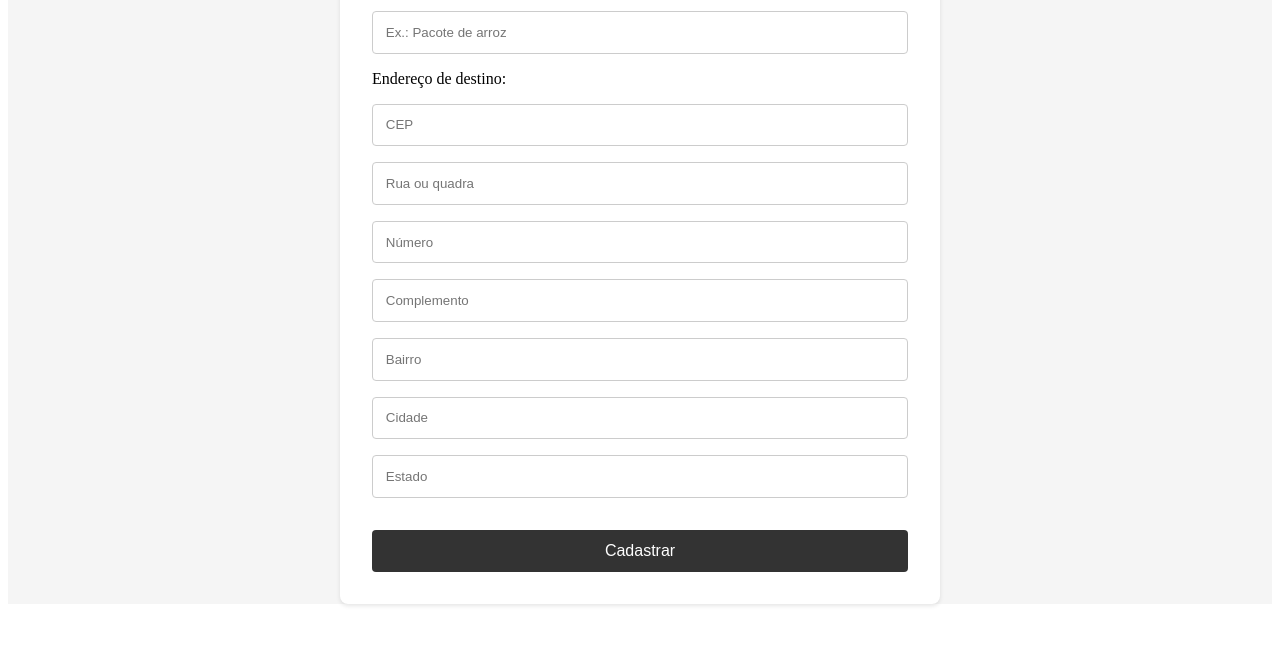
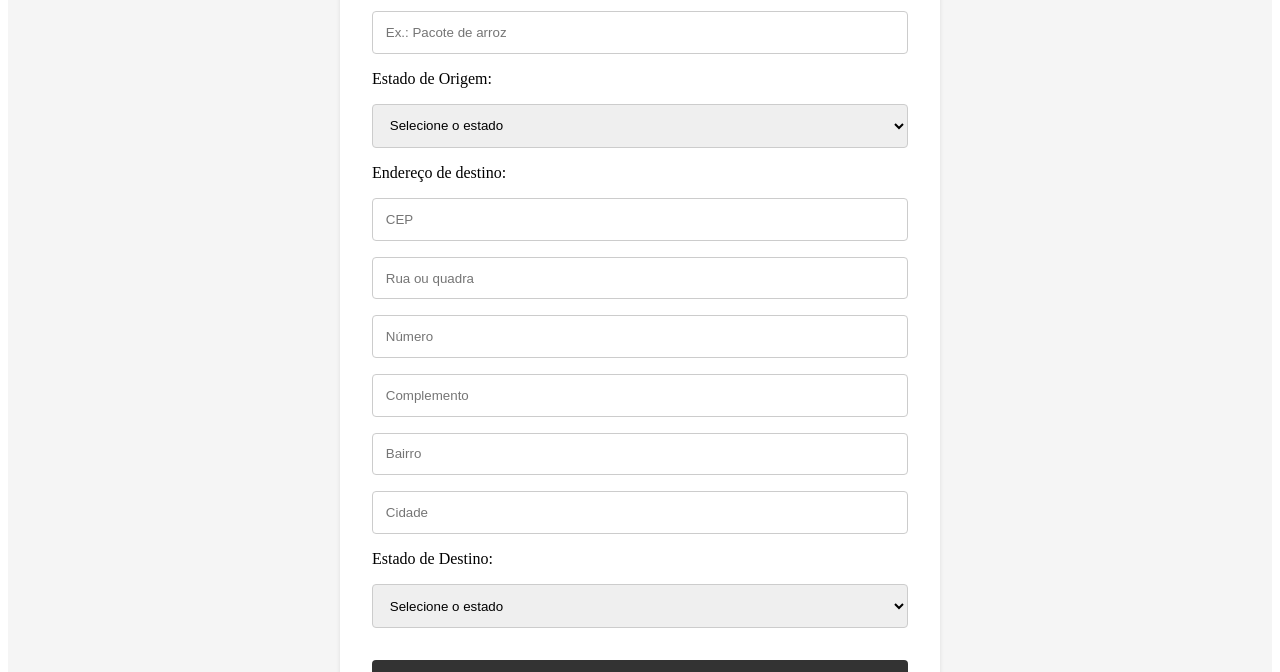
Before and after one commit to MP-Projeto-final/MP-SAD-Frontend, a React (Vite) app: page /donate in a window 1280 px wide. Shown: the part 258-930 px from the top of the page. Before the commit the page ends 894 px from the top, so only its background shows below. Built offline with nearby package versions, Linux system fonts and the light colour scheme.

Commit message:
Update DonationForm.jsx

```diff
--- a/src/pages/DonationForm.jsx
+++ b/src/pages/DonationForm.jsx
@@ -2,6 +2,11 @@ import React, { useState } from 'react';
 import styled from 'styled-components';
 import Header from '../components/Header';
 import axios from 'axios';
+
+// Lista de estados brasileiros
+const estadosBrasil = [
+  'AC', 'AL', 'AP', 'AM', 'BA', 'CE', 'DF', 'ES', 'GO', 'MA', 'MT', 'MS', 'MG', 'PA', 'PB', 'PR', 'PE', 'PI', 'RJ', 'RN', 'RS', 'RO', 'RR', 'SC', 'SP', 'SE', 'TO'
+];
 
 export default function DonationFormPage() {
   const [descricao, setDescricao] = useState('');
@@ -11,7 +16,8 @@ export default function DonationFormPage() {
   const [complemento, setComplemento] = useState('');
   const [bairro, setBairro] = useState('');
   const [cidade, setCidade] = useState('');
-  const [estado, setEstado] = useState('');
+  const [estadoDestino, setEstadoDestino] = useState('');
+  const [estadoOrigem, setEstadoOrigem] = useState(''); // Novo campo para origem
   const [qrCode, setQrCode] = useState(null);
   const [formVisible, setFormVisible] = useState(true);
 
@@ -34,7 +40,8 @@ export default function DonationFormPage() {
       destino_complemento: complemento,
       destino_bairro: bairro,
       destino_cidade: cidade,
-      destino_estado: estado,
+      destino_estado: estadoDestino,
+      origem_estado: estadoOrigem // Inclui o estado de origem
     };
 
     try {
@@ -78,6 +85,18 @@ export default function DonationFormPage() {
               value={descricao}
               onChange={(e) => setDescricao(e.target.value)}
             />
+            <Label htmlFor="estadoOrigem">Estado de Origem:</Label>
+            <Select
+              id="estadoOrigem"
+              value={estadoOrigem}
+              onChange={(e) => setEstadoOrigem(e.target.value)}
+            >
+              <option value="">Selecione o estado</option>
+              {estadosBrasil.map((estado) => (
+                <option key={estado} value={estado}>{estado}</option>
+              ))}
+            </Select>
+
             <Label htmlFor="cep">Endereço de destino:</Label>
             <Input
               id="cep"
@@ -110,11 +129,18 @@ export default function DonationFormPage() {
               value={cidade}
               onChange={(e) => setCidade(e.target.value)}
             />
-            <Input
-              placeholder="Estado"
-              value={estado}
-              onChange={(e) => setEstado(e.target.value)}
-            />
+            <Label htmlFor="estadoDestino">Estado de Destino:</Label>
+            <Select
+              id="estadoDestino"
+              value={estadoDestino}
+              onChange={(e) => setEstadoDestino(e.target.value)}
+            >
+              <option value="">Selecione o estado</option>
+              {estadosBrasil.map((estado) => (
+                <option key={estado} value={estado}>{estado}</option>
+              ))}
+            </Select>
+
             <SubmitButton type="submit">Cadastrar</SubmitButton>
           </Form>
         ) : (
@@ -174,6 +200,18 @@ const Input = styled.input`
   }
 `;
 
+const Select = styled.select`
+  width: 100%;
+  padding: 0.8rem;
+  border: 1px solid #ccc;
+  border-radius: 4px;
+  &:focus {
+    outline: none;
+    border-color: #ffa500;
+    box-shadow: 0 0 0 2px rgba(255, 165, 0, 0.2);
+  }
+`;
+
 const DownloadButton = styled.button`
   margin-top: 1rem;
   padding: 0.75rem 1rem;
@@ -219,9 +257,9 @@ const SubmitButton = styled.button`
 `;
 
 const QrCodeContainer = styled.div`
-display: flex;
-flex-direction: column;
-align-items: center;
+  display: flex;
+  flex-direction: column;
+  align-items: center;
   text-align: center;
 `;
 
```
